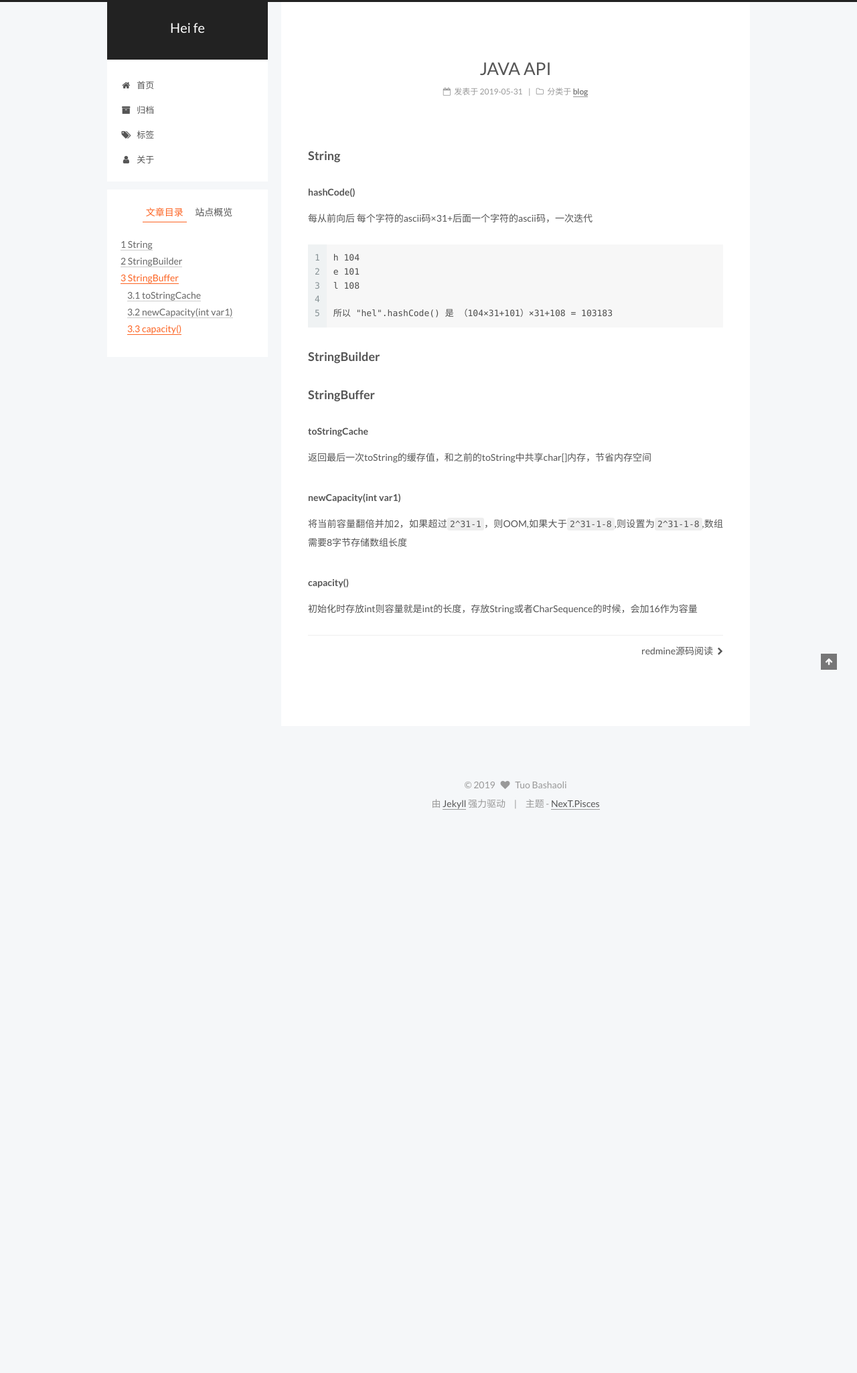
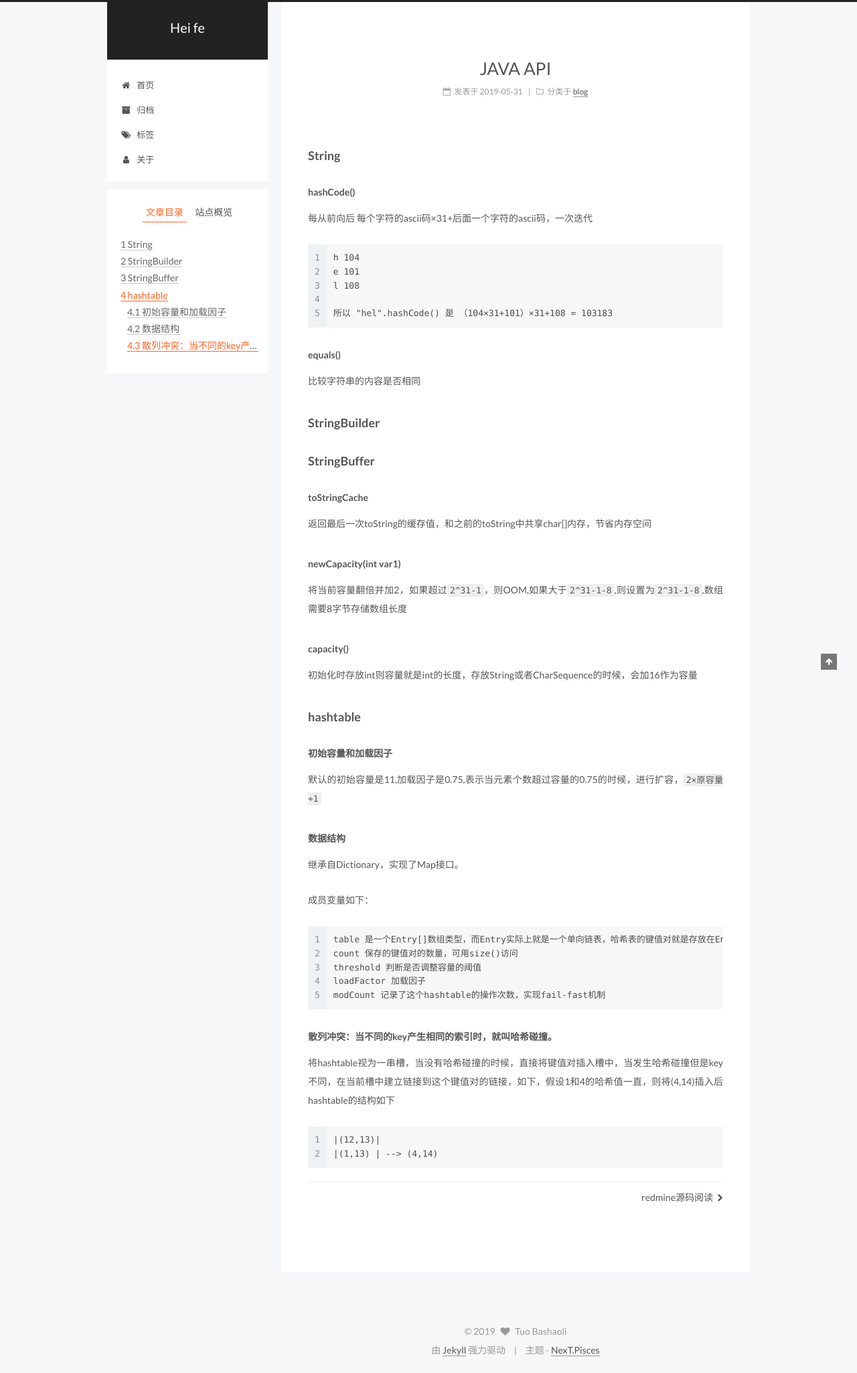
Before and after one commit to tuobashaoli/tuobashaoli.github.io, a Jekyll site: the page built from _posts/2019-05-31-java-api.markdown, in a window 1280 px wide. Shown: the whole page at 67% size. Built offline with Jekyll 4.4.1, drawn with Linux system fonts in a browser that asks for light colours; comment, search, counter and statistics services are not loaded; before the commit the page ends 1234 px from its top, so only the background shows below that.

Commit message:
update java api

````diff
--- a/_posts/2019-05-31-java-api.markdown
+++ b/_posts/2019-05-31-java-api.markdown
@@ -20,6 +20,10 @@ l 108
 所以 "hel".hashCode() 是 （104×31+101）×31+108 = 103183
 ```
 
+##### equals()
+
+比较字符串的内容是否相同
+
 ### StringBuilder
 
 ### StringBuffer
@@ -35,3 +39,32 @@ l 108
 ##### capacity()
 
 初始化时存放int则容量就是int的长度，存放String或者CharSequence的时候，会加16作为容量
+
+### hashtable
+
+##### 初始容量和加载因子
+
+默认的初始容量是11,加载因子是0.75,表示当元素个数超过容量的0.75的时候，进行扩容，`2×原容量+1`
+
+##### 数据结构
+
+继承自Dictionary，实现了Map接口。
+
+成员变量如下：
+
+```
+table 是一个Entry[]数组类型，而Entry实际上就是一个单向链表，哈希表的键值对就是存放在Entry数组中的
+count 保存的键值对的数量，可用size()访问
+threshold 判断是否调整容量的阈值
+loadFactor 加载因子
+modCount 记录了这个hashtable的操作次数，实现fail-fast机制
+```
+
+##### 散列冲突：当不同的key产生相同的索引时，就叫哈希碰撞。
+
+将hashtable视为一串槽，当没有哈希碰撞的时候，直接将键值对插入槽中，当发生哈希碰撞但是key不同，在当前槽中建立链接到这个键值对的链接，如下，假设1和4的哈希值一直，则将(4,14)插入后hashtable的结构如下
+
+```
+|(12,13)|
+|(1,13) | --> (4,14)
+```
````
